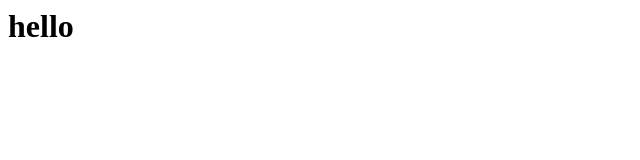
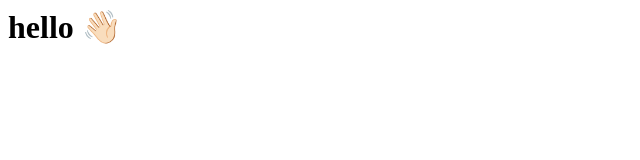
Before and after one commit to KlotzAndrew/hello_index, a plain HTML site: page index.html in a window 1280 px wide. Shown: the full height of the page, 0-640 px from the left. Drawn offline with Linux system fonts and the light colour scheme.

Commit message:
Update index.html

```diff
--- a/index.html
+++ b/index.html
@@ -1 +1 @@
-<h1>hello</h1>
+<h1>hello 👋🏻</h1>
```
